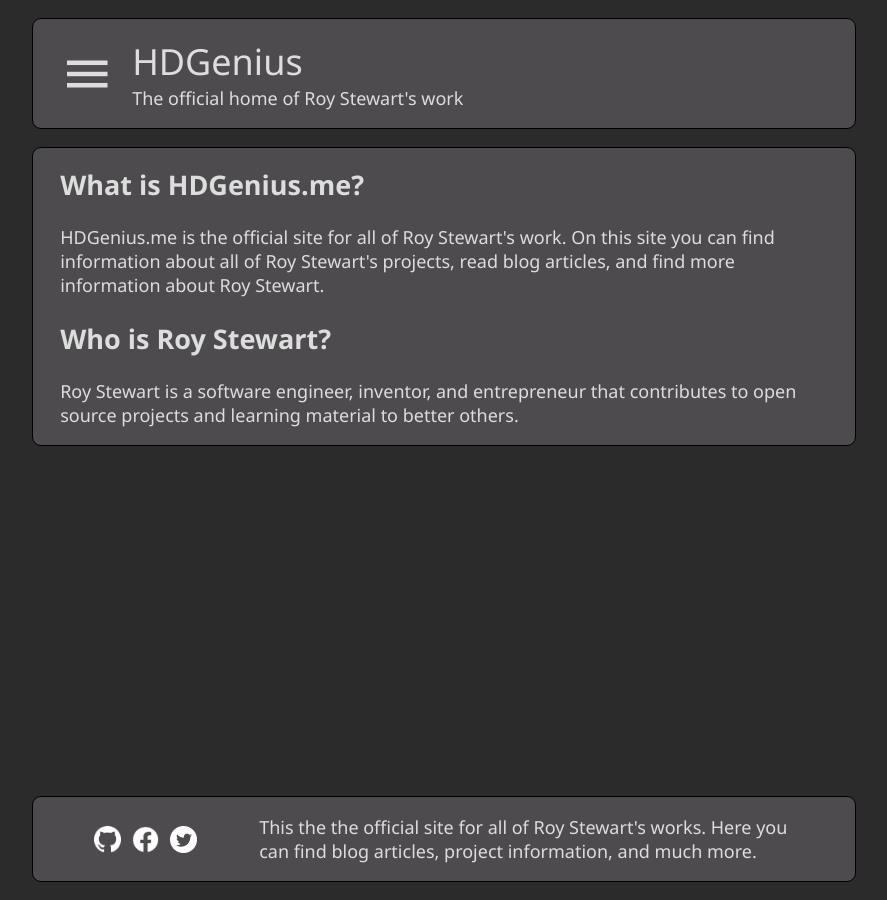
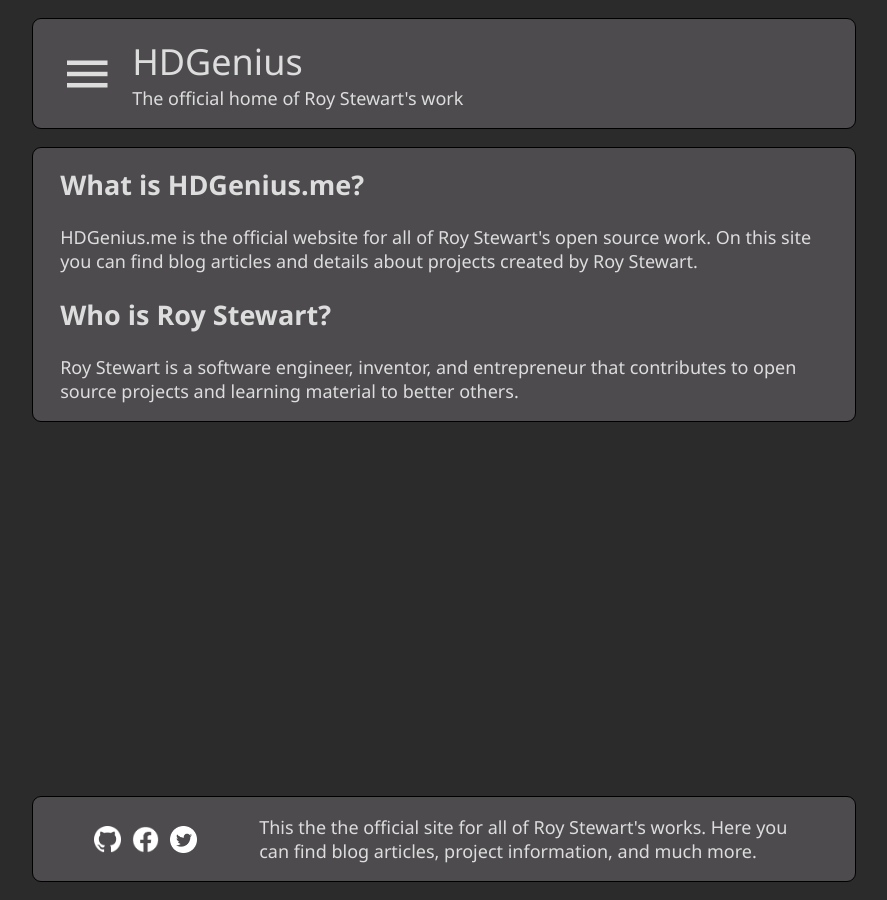
Before and after one commit to roy-stewart/roy-stewart.github.io, a Jekyll site: the page built from index.html, in a window 1280 px wide. Shown: the whole page, without its empty margins (196-1083 px from the left). Built offline with Jekyll 4.4.1, drawn with Linux system fonts in a browser that asks for light colours.

Commit message:
Removed the about page and included its info in the home page

```diff
--- a/_data/navbar_links.yml
+++ b/_data/navbar_links.yml
@@ -4,5 +4,3 @@
   url: /blog/
 - name: Projects
   url: /projects/
-- url: /about/
-  name: About
--- a/_sass/page_layout.scss
+++ b/_sass/page_layout.scss
@@ -1,5 +1,5 @@
 #site-nav-menu {
-  $nav-height: 9rem;
+  $nav-height: 6.5rem;
   display: flex;
   flex-direction: column;
   overflow: hidden;
--- a/index.html
+++ b/index.html
@@ -4,7 +4,7 @@
 
 <h2>What is HDGenius.me?</h2>
 
-<p>HDGenius.me is the official site for all of Roy Stewart's work. On this site you can find information about all of Roy Stewart's projects, read blog articles, and find more information about Roy Stewart.</p>
+<p>HDGenius.me is the official website for all of Roy Stewart's open source work. On this site you can find blog articles and details about projects created by Roy Stewart.</p>
 
 <h2>Who is Roy Stewart?</h2>
 
```
Also changed, not shown: about.html (deleted, +0 -7 lines).
